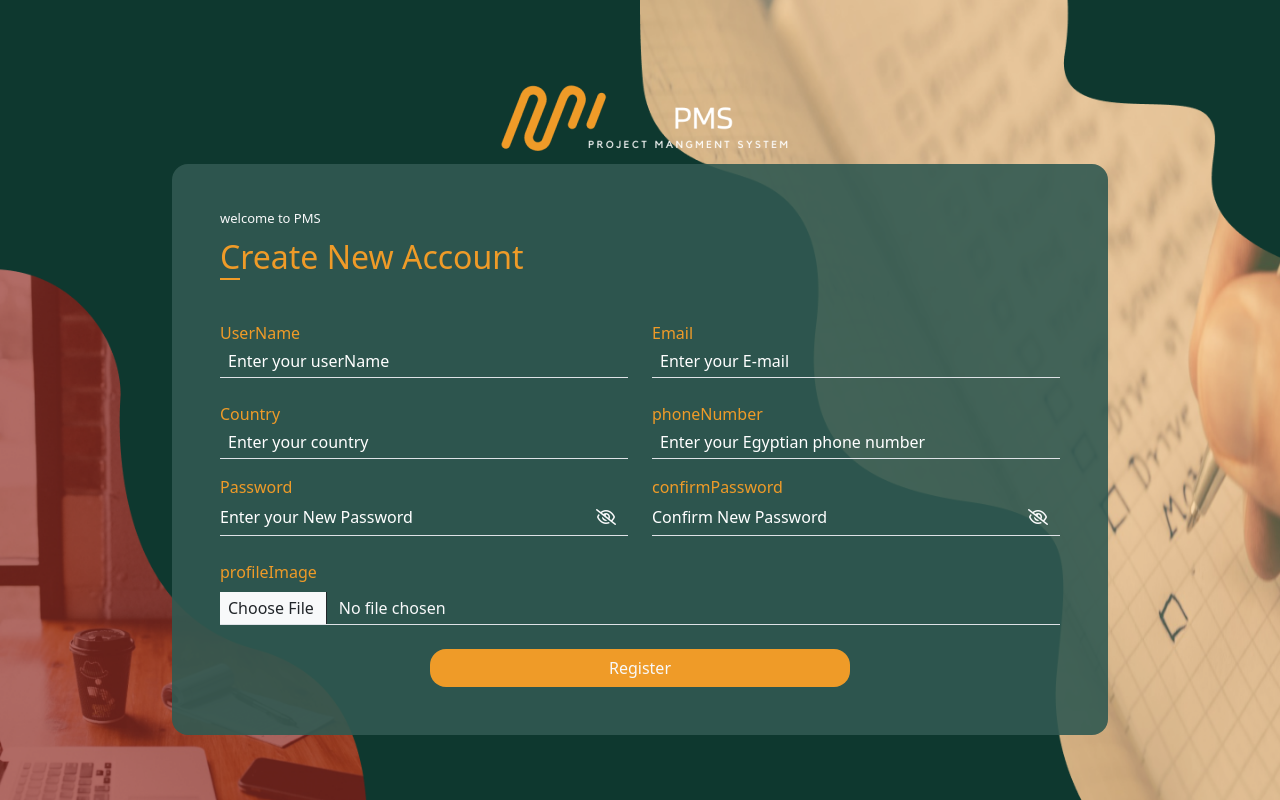
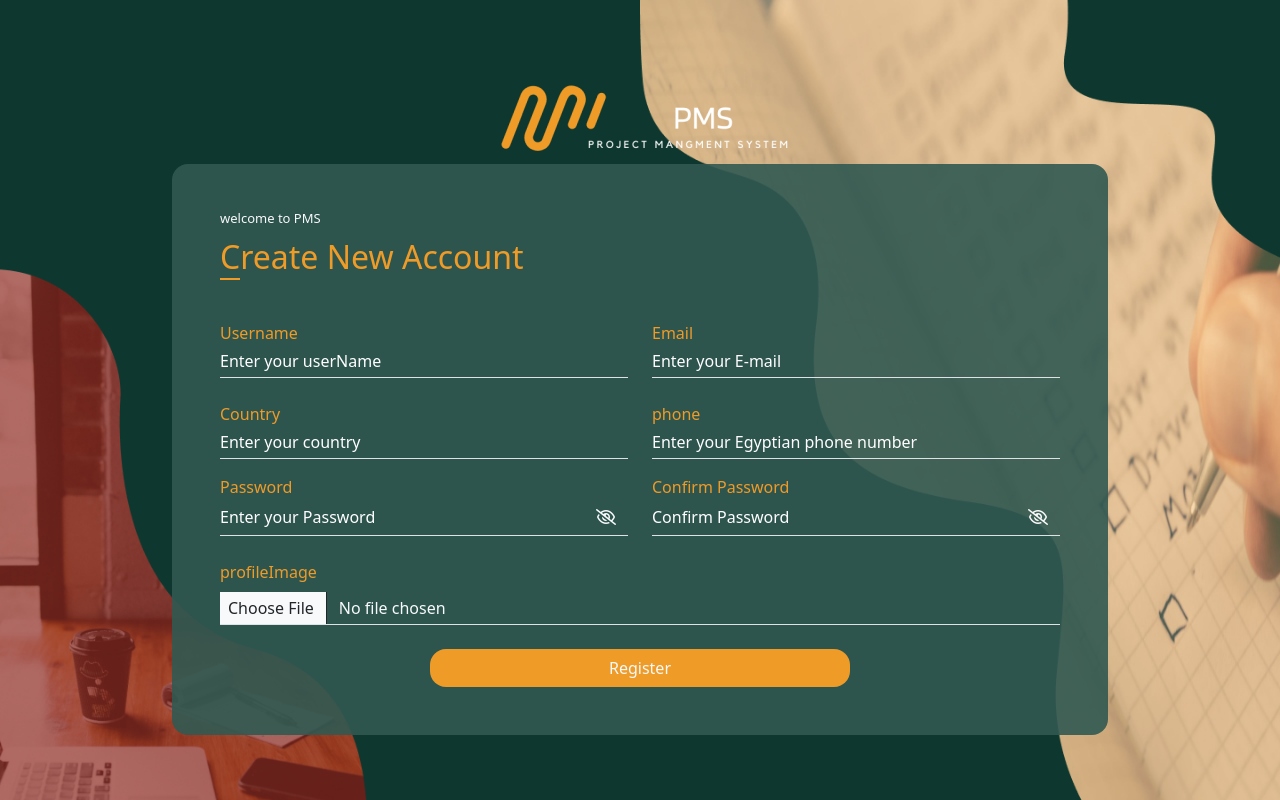
Before and after one commit to AnasKhaled7/PMS-React, a React (Vite) app: page /register in a window 1280 px wide. Built offline with nearby package versions, Linux system fonts and the light colour scheme.

Commit message:
Update API URLs and fix error message display

```diff
--- a/src/AuthModule/components/ForgotPass/ForgotPass.tsx
+++ b/src/AuthModule/components/ForgotPass/ForgotPass.tsx
@@ -66,12 +66,12 @@ const ForgotPass: React.FC = () => {
                 </div>
                 <div className="w-100">
                   {errors.email && (
-                    <span
-                      className="alert alert-danger w-100 d-flex text-danger py-1"
+                    <div
+                      className="alert alert-danger py-1"
                       aria-live="assertive"
                     >
                       {(errors.email as FieldError).message}
-                    </span>
+                    </div>
                   )}
                 </div>
 
--- a/src/AuthModule/components/Register/Register.tsx
+++ b/src/AuthModule/components/Register/Register.tsx
@@ -1,15 +1,20 @@
+import axios from "axios";
 import { useState } from "react";
-import { useForm, FieldError } from "react-hook-form";
-import { Link, useNavigate } from "react-router-dom";
+import { FieldError, useForm } from "react-hook-form";
+import { useNavigate } from "react-router-dom";
 import { toast } from "react-toastify";
-import axios from "axios";
 import logo from "../../../assets/images/PMS3.png";
+import { userURLs } from "../../../lib/APIs";
+import {
+  countryValidation,
+  emailValidation,
+  passwordValidation,
+  phoneNumberValidation,
+  userNameValidation,
+} from "../../../lib/InputValidator";
 
 export default function Register() {
   const navigate = useNavigate();
-
-  // const [showPass, setShowPass] = useState(false);
-  // const showPassHandler = () => setShowPass(!showPass);
 
   const [showPass, setShowPass] = useState<{ [key: string]: boolean }>({
     password: false,
@@ -40,10 +45,10 @@ export default function Register() {
     watch,
   } = useForm<Inputs>();
 
-  const password = watch("password"); // Watching the 'password' field
+  const password = watch("password");
 
   const appendToFormData = (data: Inputs) => {
-    let formData = new FormData();
+    const formData = new FormData();
     formData.append("userName", data.userName);
     formData.append("email", data.email);
     formData.append("country", data.country);
@@ -54,26 +59,14 @@ export default function Register() {
     return formData;
   };
 
-  // handle axios (call api)
   const onSubmit = async (data: Inputs) => {
-    // console.log(data);
     const registerFormData = appendToFormData(data);
-    let token = localStorage.getItem("token");
+
     try {
-      let response = await axios.post(
-        "https://upskilling-egypt.com:3003/api/v1/Users/Register",
-        registerFormData,
-        {
-          headers: {
-            Authorization: token, // "Authorization" should be spelled correctly
-          },
-        }
-      );
-      console.log(response);
+      await axios.post(`${userURLs.registerAPI}`, registerFormData);
       navigate("/verification");
-      toast.success("registration is successfully");
+      toast.success("Registered successfully");
     } catch (error: any) {
-      console.log(error.response.data.message);
       toast.error(error?.response?.data?.message || "An error occurred");
     }
   };
@@ -96,34 +89,23 @@ export default function Register() {
                   <div className="col-md-6">
                     {/* userName  */}
                     <label htmlFor="userName" className="form-label mb-0">
-                      UserName
+                      Username
                     </label>
                     <div className="input-group flex-nowrap mb-3">
                       <input
                         id="userName"
                         type="text"
-                        className="form-control bg-transparent border-0 border-bottom rounded-0 shadow-none text-light py-1 px-2"
+                        className="form-control bg-transparent border-0 border-bottom rounded-0 shadow-none text-light py-1 px-0"
                         placeholder="Enter your userName"
                         aria-label="Enter your userName"
                         aria-describedby="addon-wrapping"
-                        {...register("userName", {
-                          required: "UserName is required",
-                          minLength: {
-                            value: 4,
-                            message: "UserName must be at least 4 characters",
-                          },
-                          pattern: {
-                            value: /^[a-zA-Z]+\d*$/,
-                            message:
-                              "UserName must contain characters and end with numbers without spaces",
-                          },
-                        })}
+                        {...register("userName", userNameValidation)}
                       />
                     </div>
                     {errors.userName && (
-                      <p className="alert alert-danger">
+                      <div className="alert alert-danger py-1">
                         {errors.userName.message}
-                      </p>
+                      </div>
                     )}
                   </div>
 
@@ -136,24 +118,17 @@ export default function Register() {
                       <input
                         id="email"
                         type="email"
-                        className="form-control bg-transparent border-0 border-bottom rounded-0 shadow-none text-light py-1 px-2"
+                        className="form-control bg-transparent border-0 border-bottom rounded-0 shadow-none text-light py-1 px-0"
                         placeholder="Enter your E-mail"
                         autoComplete="email"
-                        {...register("email", {
-                          required: "Email is required",
-                          pattern: {
-                            value:
-                              /^[a-zA-Z0-9._%+-]+@[a-zA-Z0-9.-]+\.[a-zA-Z]{2,}$/,
-                            message: "Email not valid",
-                          },
-                        })}
+                        {...register("email", emailValidation)}
                       />
                     </div>
                     <div className="w-100">
                       {errors.email && (
-                        <span className="alert alert-danger w-100 d-flex">
+                        <div className="alert alert-danger py-1">
                           {(errors.email as FieldError).message}
-                        </span>
+                        </div>
                       )}
                     </div>
                   </div>
@@ -169,49 +144,40 @@ export default function Register() {
                       <input
                         id="country"
                         type="text"
-                        className="form-control bg-transparent border-0 border-bottom rounded-0 shadow-none text-light py-1 px-2"
+                        className="form-control bg-transparent border-0 border-bottom rounded-0 shadow-none text-light py-1 px-0"
                         placeholder="Enter your country  "
                         aria-label="Enter your country  "
                         aria-describedby="addon-wrapping"
-                        {...register("country", {
-                          required: "country  is required",
-                        })}
+                        {...register("country", countryValidation)}
                       />
                     </div>
                     {errors.country && (
-                      <p className="alert alert-danger">
+                      <div className="alert alert-danger py-1">
                         {errors.country.message}
-                      </p>
+                      </div>
                     )}
                   </div>
 
                   <div className="col-md-6">
                     {/* phoneNumber   */}
                     <label htmlFor="phoneNumber" className="form-label mb-0">
-                      phoneNumber
+                      phone
                     </label>
                     <div className="input-group flex-nowrap mb-3">
                       <input
                         id="phoneNumber"
                         type="text"
-                        className="form-control bg-transparent border-0 border-bottom rounded-0 shadow-none text-light py-1 px-2"
+                        className="form-control bg-transparent border-0 border-bottom rounded-0 shadow-none text-light py-1 px-0"
                         placeholder="Enter your Egyptian phone number"
                         aria-label="Enter your Egyptian phone number"
                         aria-describedby="addon-wrapping"
-                        {...register("phoneNumber", {
-                          required: "Phone number is required",
-                          pattern: {
-                            value: /^(01)[0-9]{9}$/,
-                            message:
-                              "Please enter a valid Egyptian phone number",
-                          },
-                        })}
+                        {...register("phoneNumber", phoneNumberValidation)}
                       />
                     </div>
                     {errors.phoneNumber && (
-                      <p className="alert alert-danger">
+                      <div className="alert alert-danger py-1">
                         {errors.phoneNumber.message}
-                      </p>
+                      </div>
                     )}
                   </div>
                 </div>
@@ -228,31 +194,13 @@ export default function Register() {
                         aria-label="password"
                         type={showPass["password"] ? "text" : "password"}
                         className="form-control bg-transparent border-0 border-bottom rounded-0 shadow-none text-light py-1 px-0"
-                        placeholder="Enter your New Password"
+                        placeholder="Enter your Password"
                         autoComplete="new-password"
-                        {...register("password", {
-                          required: "Password is required",
-                          pattern: {
-                            value:
-                              /^(?=.*[a-z])(?=.*[A-Z])(?=.*\d)(?=.*[!@#$%^&*]).{6,}$/,
-                            message:
-                              "Password must contain at least 6 characters, including one uppercase letter, one lowercase letter, one number, and one special character (!@#$%^&*)",
-                          },
-                        })}
+                        {...register("password", passwordValidation)}
                       />
-                      {/* it would be better if we changed this to a button because we have an onClick here. This will make it accessible for keyboard users as well by using the tap to navigate through them and space or enter to toggle the password */}
-                      {/* <span className="input-group-text bg-transparent border-0 border-bottom rounded-0">
-                        <i
-                          className={`fa-regular text-light fa-eye${
-                            showPass ? "-slash" : ""
-                          }`}
-                          role="button"
-                          onClick={showPassHandler}
-                        ></i>
-                      </span> */}
 
                       <button
-                        className="btn btn-outline-secondary bg-transparent border-0 border-bottom rounded-0"
+                        className="btn bg-transparent border-0 border-bottom rounded-0"
                         type="button"
                         onClick={() => showPassHandler("password")}
                         aria-label={
@@ -268,9 +216,9 @@ export default function Register() {
                     </div>
                     <div className="w-100">
                       {errors.password && (
-                        <span className="alert alert-danger w-100 d-flex">
+                        <div className="alert alert-danger py-1">
                           {(errors.password as FieldError).message}
-                        </span>
+                        </div>
                       )}
                     </div>
                   </div>
@@ -281,7 +229,7 @@ export default function Register() {
                       htmlFor="confirmPassword"
                       className="form-label mb-0"
                     >
-                      confirmPassword
+                      Confirm Password
                     </label>
                     <div className="input-group mb-4">
                       <input
@@ -289,10 +237,10 @@ export default function Register() {
                         aria-label="confirm password"
                         type={showPass["confirmPassword"] ? "text" : "password"}
                         className="form-control bg-transparent border-0 border-bottom rounded-0 shadow-none text-light py-1 px-0"
-                        placeholder="Confirm New Password"
+                        placeholder="Confirm Password"
                         autoComplete="new-password"
                         {...register("confirmPassword", {
-                          required: "confirmPassword is required",
+                          required: "Confirm password is required",
                           validate: (value) =>
                             value === password || "Passwords do not match",
                         })}
@@ -314,15 +262,15 @@ export default function Register() {
                     </div>
                     <div className="w-100">
                       {errors.confirmPassword && (
-                        <span className="alert alert-danger w-100 d-flex">
+                        <div className="alert alert-danger py-1">
                           {(errors.confirmPassword as FieldError).message}
-                        </span>
+                        </div>
                       )}
                     </div>
                   </div>
                 </div>
 
-                {/* profileImage    */}
+                {/* profileImage */}
                 <label htmlFor="confirmPassword" className="form-label mb-2">
                   profileImage
                 </label>
@@ -340,23 +288,21 @@ export default function Register() {
                       validate: {
                         fileSize: (value: FileList | null) => {
                           if (value && value.length > 0) {
-                            // Check if files are selected
-                            const fileSizeInMB = value[0].size / (1024 * 1024); // Calculate file size in MB
+                            const fileSizeInMB = value[0].size / (1024 * 1024);
                             if (fileSizeInMB > 5) {
-                              // Maximum allowed file size (5 MB)
                               return "File size exceeds the limit (5 MB)";
                             }
                           }
-                          return true; // Validation passed
+                          return true;
                         },
                       },
                     })}
                   />
                 </div>
                 {errors.profileImage && (
-                  <p className="alert alert-danger">
+                  <div className="alert alert-danger py-1">
                     {errors.profileImage.message}
-                  </p>
+                  </div>
                 )}
 
                 {/* submit button */}
--- a/src/lib/APIs.ts
+++ b/src/lib/APIs.ts
@@ -5,7 +5,7 @@ const BASE_USERS: string = `${BASE_URL}/Users`;
 export const userURLs = {
   base: BASE_USERS,
   loginAPI: `${BASE_USERS}/Login`,
-  registerAPI: `${BASE_USERS}/Create`,
+  registerAPI: `${BASE_USERS}/Register`,
   verifyAPI: `${BASE_USERS}/verify`,
   forgotPassAPI: `${BASE_USERS}/Reset/Request`,
   resetPassAPI: `${BASE_USERS}/Reset`,
```
Also changed, not shown: src/App.tsx (+1 -10 lines), src/AuthModule/components/ChangePass/ChangePass.tsx (+9 -12 lines), src/AuthModule/components/Login/Login.tsx (+6 -6 lines), src/AuthModule/components/ResetPass/ResetPass.tsx (+9 -9 lines), src/AuthModule/components/VerifyAccount/VerifyAccount.tsx (+22 -38 lines).
